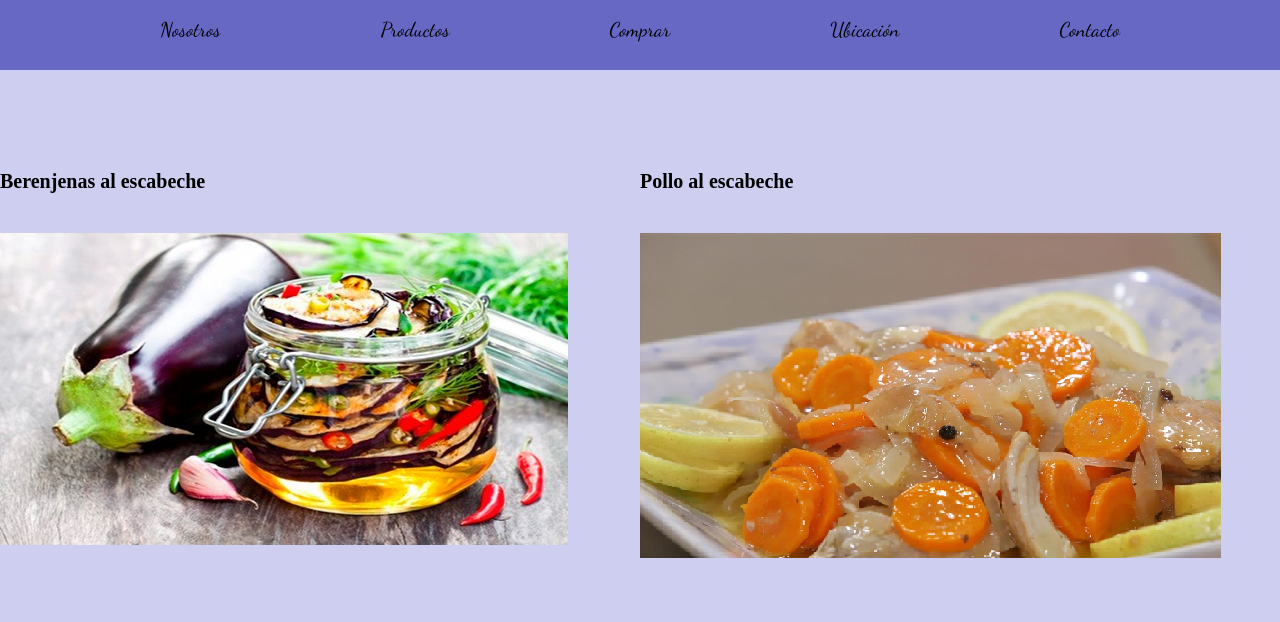
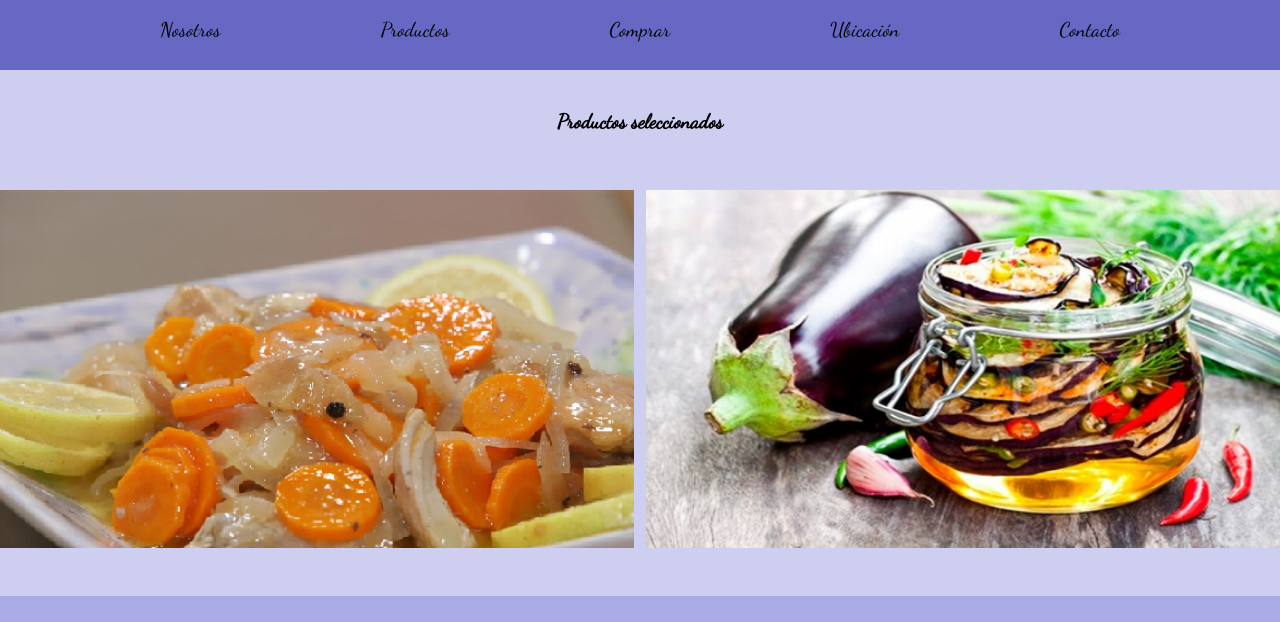
Before and after one commit to PilarLocaso/ProyectoFInal, a plain HTML site: page index.html in a window 1280 px wide. Shown: the part 330-952 px from the top of the page. Drawn offline with Linux system fonts and the light colour scheme; a web font is replaced by a local one.

Commit message:
Modifiqué el carousel y le agregué animaciones con CSS

```diff
--- a/Style/style.css
+++ b/Style/style.css
@@ -34,24 +34,33 @@ a{
     flex-wrap: wrap;
 }
 
-.productos-seleccionados{
+/* Carousel */
+.title{
+    padding-top: 2em;
     font-family: 'Dancing Script', cursive;
+    text-align: center;
+    font-size: 30vh;
 }
 
 .imagenes{
-    height: 70vh;
-    display: flex;
-    flex-direction: row;
-    flex-flow: row wrap;
-    justify-content: space-evenly;
-    align-content: center;
+    padding-bottom: 3em;
+    padding-top: 1em;
+    display: grid;
+    grid-template-columns: repeat(2, 1fr);
+    gap: .8em;
 }
 
-.imagenes__card{
-    display: flex;
-    align-items: center;
-    width: 50%;
-    justify-content: space-between;
+.galeria__imagenes{
+    transition: all 0.8s;
+}
+
+.galeria__imagenes:hover{
+    transform:  translate(10px, 10px);
+}
+
+.galeria__img{
+    width: 100%;
+    height: 100%;
 }
 
 body{
--- a/index.html
+++ b/index.html
@@ -39,14 +39,19 @@
         </header>
 
         <!--Caroussel-->
-     <main class="grid-container">
-        <div>
-            <h1 class="title">Berenjenas al escabeche</h1>
-            <img src="./Imagenes/berenjenas escabeche.jpeg" alt="Berenjenas al escabeche">
-        </div>
-        <div>
-            <h1 class="title">Pollo al escabeche</h1>
-            <img src="./Imagenes/pollo al escabeche.png" alt="Pollo al escabeche">
+     <main class="main">
+        <h1 class="title"> Productos seleccionados</h1>
+
+        <section class="imagenes">
+            <figure class="galeria__imagenes galeria__imagenes--g1">
+                <img src="/Imagenes/pollo al escabeche.png" class="galeria__img">
+            </figure>
+
+            <figure class="galeria__imagenes galeria__imagenes--g2">
+                <img src="/Imagenes/berenjenas escabeche.jpeg" class="galeria__img">
+            </figure>
+
+        </section>
      </main>
 
 
```
